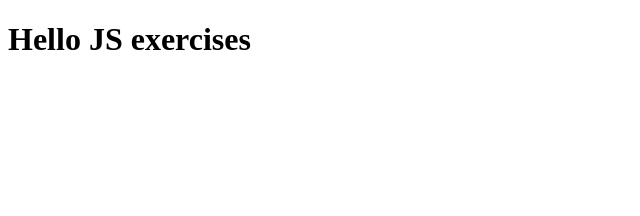
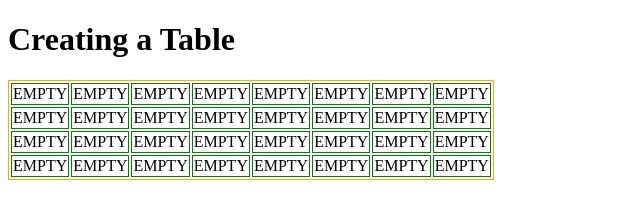
Before and after one commit to moet-stein/JS-Exercises, a plain HTML site: page index.html in a window 1280 px wide. Shown: the whole page, without its empty margins (0-640 px from the left). Drawn offline with Linux system fonts and the light colour scheme.

Commit message:
dom exercise done

```diff
--- /dev/null
+++ b/dom.js
@@ -0,0 +1,43 @@
+// DOM MANIPULATION EXERCISE
+
+// Exercise 1: list items with dom
+let ul = document.querySelector('ul');
+function addBands(arr) {
+  for (let i = 0; i < arr.length; i++) {
+    let li = document.createElement('li');
+    li.innerHTML = arr[i];
+    ul.appendChild(li);
+  }
+}
+
+let favoriteBands = ['King Gnu', 'Flumpool', 'Radwinmps'];
+addBands(favoriteBands);
+//
+//
+//
+//Exercise 2: add a table
+function addMultTable(rows, cols) {
+  // removing the els from the function before
+  ul.remove();
+
+  // changing the title
+  let title = document.getElementById('title');
+  title.innerHTML = 'Creating a Table';
+
+  // creating a table
+  var body = document.body,
+    tbl = document.createElement('table');
+  tbl.style.width = '100px';
+  tbl.style.border = '1px solid orange';
+
+  for (var i = 0; i < rows; i++) {
+    var tr = tbl.insertRow();
+    for (var j = 0; j < cols; j++) {
+      var td = tr.insertCell();
+      td.appendChild(document.createTextNode('EMPTY'));
+      td.style.border = '1px solid green';
+    }
+  }
+  body.appendChild(tbl);
+}
+addMultTable(4, 8);
--- a/index.html
+++ b/index.html
@@ -7,8 +7,9 @@
     <title>Document</title>
   </head>
   <body>
-    <h1>Hello JS exercises</h1>
-
+    <h1 id="title">My Favorite Bands</h1>
+    <ul id="band-list"></ul>
     <script src="script.js"></script>
+    <script src="dom.js"></script>
   </body>
 </html>
```
Also changed, not shown: script.js (+67 -11 lines).
